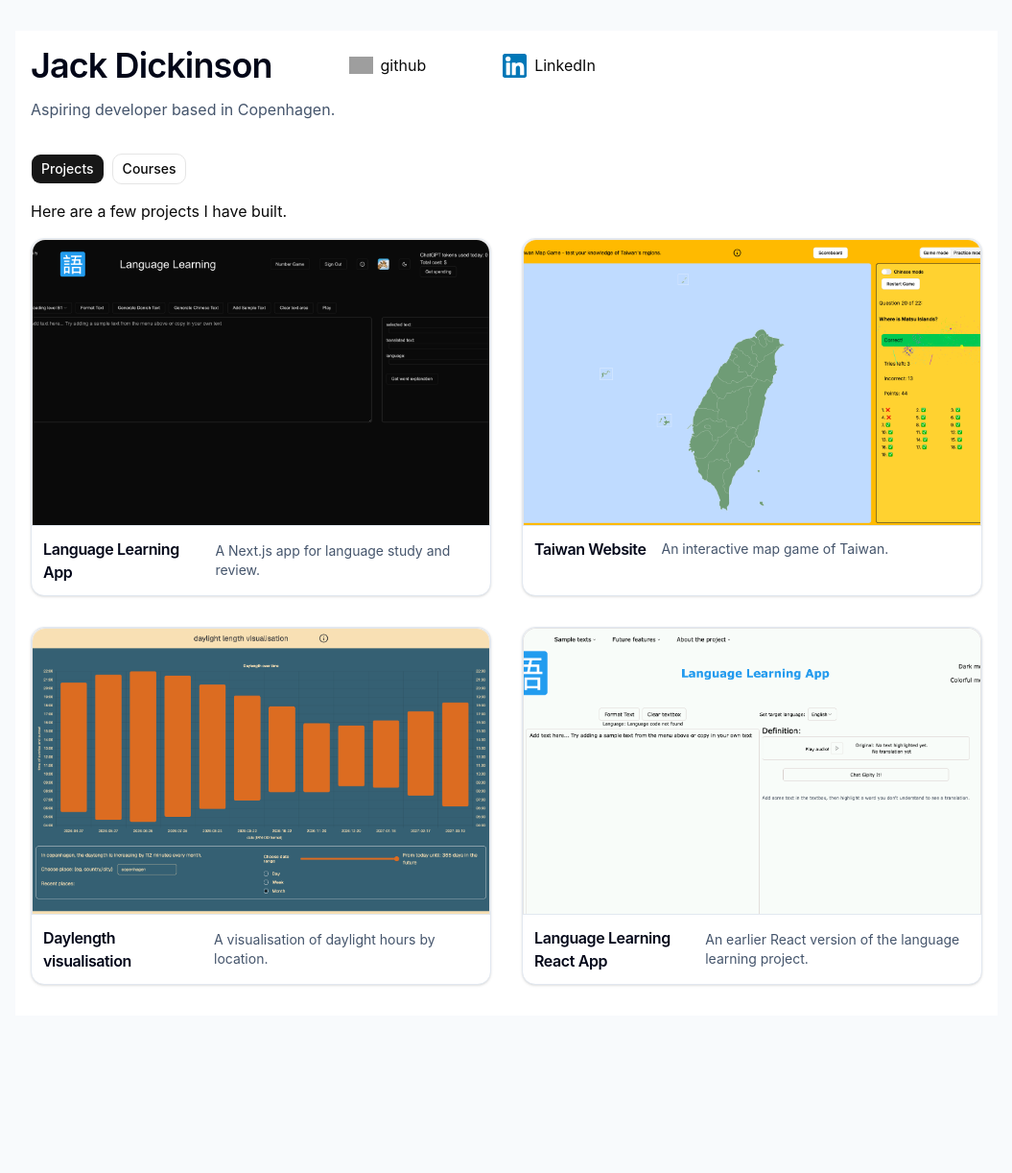
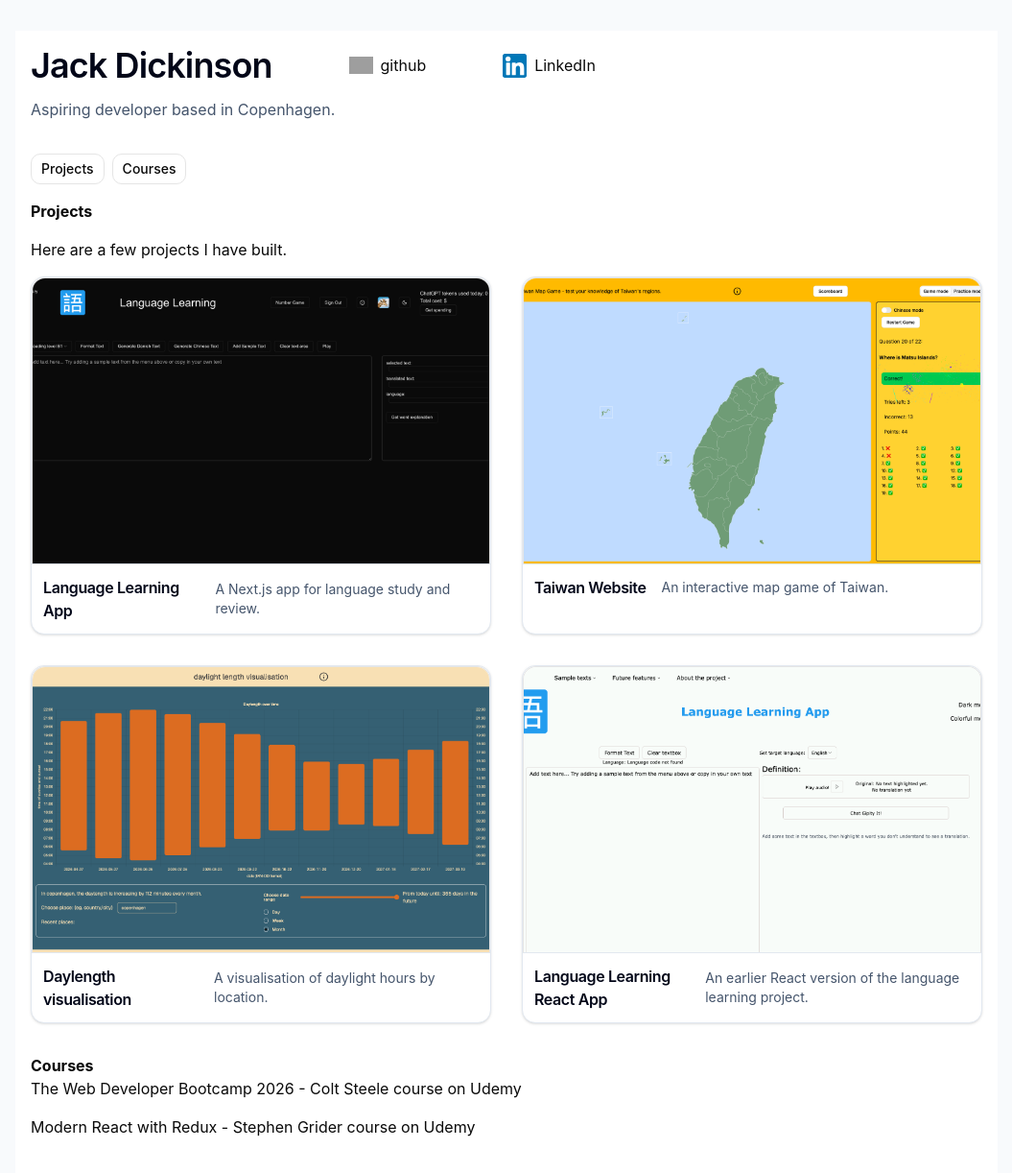
Before and after one commit to Jackarius090/portfolio, a Next.js app: page / in a window 1280 px wide. Shown: the top 1222 px of the page at 96% size, without its empty margins (112-1167 px from the left). Before the commit the page ends 1058 px from the top, so only its background shows below. Built offline with nearby package versions, Linux system fonts and the light colour scheme; grey boxes are pictures that could not be loaded.

Commit message:
change to scrolling sections

```diff
--- a/components/CourseCards.tsx
+++ b/components/CourseCards.tsx
@@ -1,10 +1,11 @@
 export default function CourseCards() {
   return (
-    <div className="my-8">
+    <section id="courses" className="my-8">
+      <h1 className="font-bold">Courses</h1>
       <ul className="flex flex-col gap-4">
         <li>The Web Developer Bootcamp 2026 - Colt Steele course on Udemy</li>
         <li>Modern React with Redux - Stephen Grider course on Udemy</li>
       </ul>
-    </div>
+    </section>
   );
 }
--- a/components/ProjectCards.tsx
+++ b/components/ProjectCards.tsx
@@ -6,7 +6,9 @@ const imageDimensions = { width: 1200, height: 900 };
 
 export default function ProjectCards() {
   return (
-    <main className="space-y-4">
+    <section id="projects" className="space-y-4">
+      <h1 className="font-bold">Projects</h1>
+
       <p>Here are a few projects I have built.</p>
       <div className="grid gap-8 md:grid-cols-2">
         {projects.map((project) => (
@@ -34,6 +36,6 @@ export default function ProjectCards() {
           </a>
         ))}
       </div>
-    </main>
+    </section>
   );
 }
--- a/components/ViewContentBox.tsx
+++ b/components/ViewContentBox.tsx
@@ -1,34 +1,22 @@
-"use client";
-
 import { Button } from "./ui/button";
 import ProjectCards from "./ProjectCards";
 import CourseCards from "./CourseCards";
-import { useState } from "react";
 
 export default function ViewContentBox() {
-  const [view, setView] = useState<"projects" | "courses">("projects");
-
   return (
     <div>
       <div className="flex gap-2">
-        <Button
-          variant={view === "projects" ? "default" : "outline"}
-          onClick={() => setView("projects")}
-        >
-          Projects
-        </Button>
-
-        <Button
-          variant={view === "courses" ? "default" : "outline"}
-          onClick={() => setView("courses")}
-        >
-          Courses
-        </Button>
+        <a href="#projects">
+          <Button variant={"outline"}>Projects</Button>
+        </a>
+        <a href="#courses">
+          <Button variant={"outline"}>Courses</Button>
+        </a>
       </div>
 
       <main className="py-4">
-        {view === "projects" && <ProjectCards />}
-        {view === "courses" && <CourseCards />}
+        <ProjectCards />
+        <CourseCards />
       </main>
     </div>
   );
```
